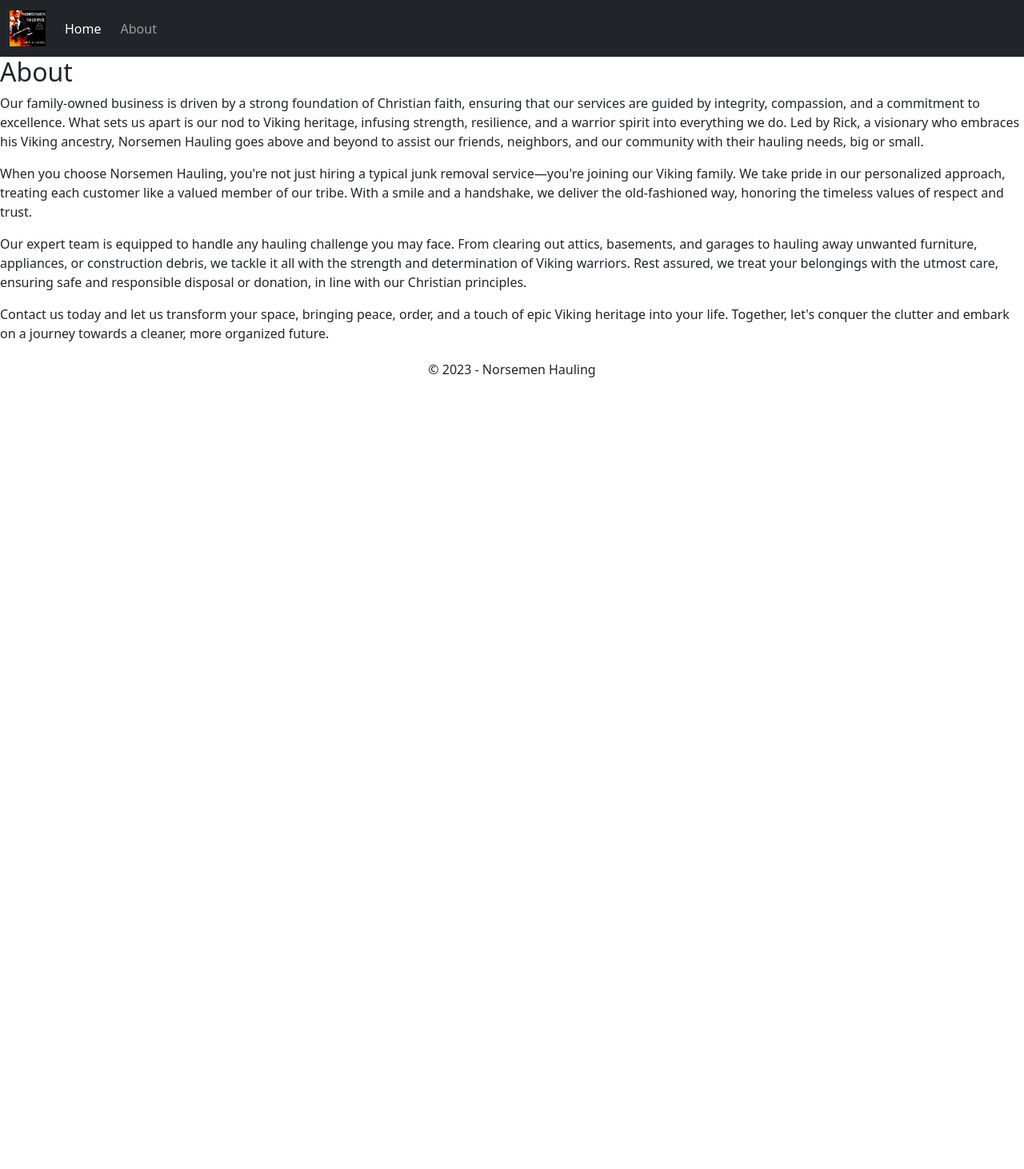
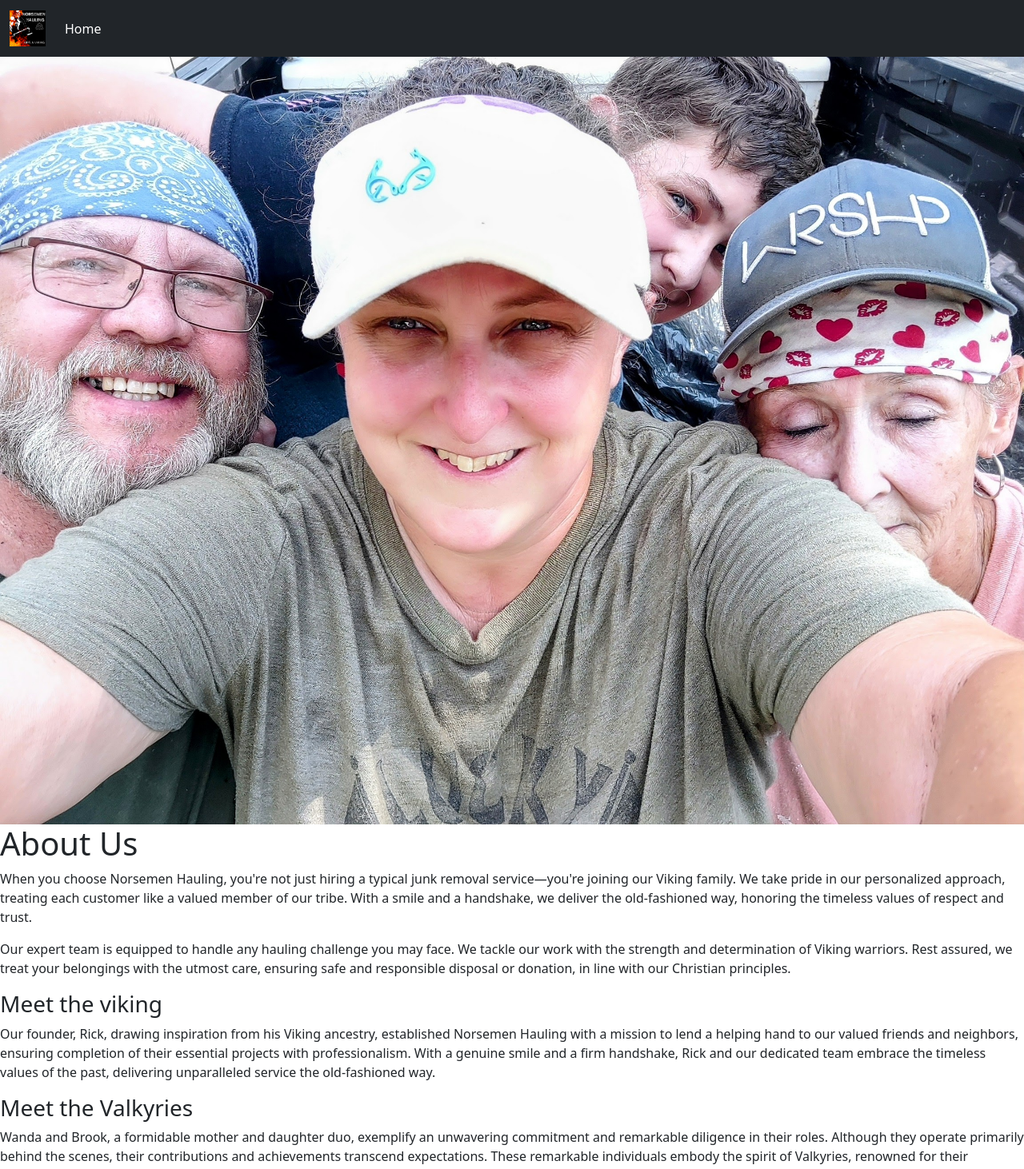
Before and after one commit to chrisATYF/Norsemen-Hauling, a Vue app: page /about in a window 1280 px wide. Shown: the top 1462 px of the page at 80% size. Before the commit the page ends 800 px from the top, so only its background shows below. Built offline with nearby package versions, Linux system fonts and the light colour scheme.

Commit message:
AboutView work
The about view has content, but it is not styled. I am commenting out the nav link to the about page

```diff
--- a/src/components/Nav.vue
+++ b/src/components/Nav.vue
@@ -32,16 +32,16 @@
                     <li class="nav-item me-2">
                         <RouterLink class="nav-link active" aria-current="page" to="/">Home</RouterLink>
                     </li>
-                    <li class="nav-item me-2">
+                    <!-- <li class="nav-item me-2">
                         <RouterLink class="nav-link" to="/about">About</RouterLink>
-                    </li>
+                    </li> -->
                     <!-- <li class="nav-item me-2">
                         <RouterLink class="nav-link" to="/work">Project</RouterLink>
-                    </li>
-                    <li class="nav-item me-2">
+                    </li> -->
+                    <!-- <li class="nav-item me-2">
                         <RouterLink class="nav-link" to="/contact">Contact Us</RouterLink>
-                    </li>
-                    <li class="nav-item me-2">
+                    </li> -->
+                    <!-- <li class="nav-item me-2">
                         <RouterLink class="nav-link" to="/faqs">FAQS</RouterLink>
                     </li> -->
                 </ul>
--- a/src/views/AboutView.vue
+++ b/src/views/AboutView.vue
@@ -1,27 +1,46 @@
 <template>
-    <h2>About</h2>
+    <img src="../../images/FamShot.jpg" class="about-img" alt="Background Image">
+    <div class="content">
+        <h1 class="title">About Us</h1>
+        <section class="top-sect">
             <p>
-        Our family-owned business is driven by a strong foundation of Christian faith, ensuring that our services are
-        guided by integrity, compassion, and a commitment to excellence. What sets us apart is our nod to Viking
-        heritage, infusing strength, resilience, and a warrior spirit into everything we do. Led by Rick, a visionary
-        who embraces his Viking ancestry, Norsemen Hauling goes above and beyond to assist our friends, neighbors,
-        and our community with their hauling needs, big or small.
+                When you choose Norsemen Hauling, you're not just hiring a typical junk removal service—you're joining
+                our Viking family. We take pride in our personalized approach, treating each customer like a valued
+                member of our tribe. With a smile and a handshake, we deliver the old-fashioned way, honoring the
+                timeless values of respect and trust.
             </p>
             <p>
-        When you choose Norsemen Hauling, you're not just hiring a typical junk removal service—you're joining our
-        Viking family. We take pride in our personalized approach, treating each customer like a valued member of our
-        tribe. With a smile and a handshake, we deliver the old-fashioned way, honoring the timeless values of
-        respect and trust.
+                Our expert team is equipped to handle any hauling challenge you may face. We tackle our work with the
+                strength and determination of Viking warriors. Rest assured, we treat your belongings with the utmost
+                care, ensuring safe and responsible disposal or donation, in line with our Christian principles.
             </p>
+        </section>
+        <h3 class="heading">Meet the viking</h3>
+        <section>
             <p>
-        Our expert team is equipped to handle any hauling challenge you may face. From clearing out attics, basements, and
-        garages to hauling away unwanted furniture, appliances, or construction debris, we tackle it all with the
-        strength and determination of Viking warriors. Rest assured, we treat your belongings with the utmost care,
-        ensuring safe and responsible disposal or donation, in line with our Christian principles.
+                Our founder, Rick, drawing inspiration from his Viking ancestry, established Norsemen Hauling with a
+                mission to lend a helping hand to our valued friends and neighbors, ensuring completion of their
+                essential projects with professionalism. With a genuine smile and a firm handshake, Rick and our
+                dedicated team embrace the timeless values of the past, delivering unparalleled service the
+                old-fashioned way.
             </p>
+        </section>
+        <h3 class="heading">Meet the Valkyries</h3>
+        <section>
             <p>
-        Contact us today and let us transform your space, bringing peace, order, and a touch of epic Viking heritage
-        into your life. Together, let's conquer the clutter and embark on a journey towards a cleaner, more organized
-        future.
+                Wanda and Brook, a formidable mother and daughter duo, exemplify an unwavering commitment and remarkable
+                diligence in their roles. Although they operate primarily behind the scenes, their contributions and
+                achievements transcend expectations. These remarkable individuals embody the spirit of Valkyries,
+                renowned for their unwavering dedication and indomitable strength in their field. As adept soldiers in
+                the Viking tradition, they faithfully serve as loyal disciples of Christ, epitomizing qualities of
+                loyalty and devotion.
             </p>
+        </section>
+    </div>
 </template>
+
+<style scoped>
+.about-img {
+    max-width: 100%;
+}
+</style>
```
Lines whose indentation alone changed are shown as unchanged.
